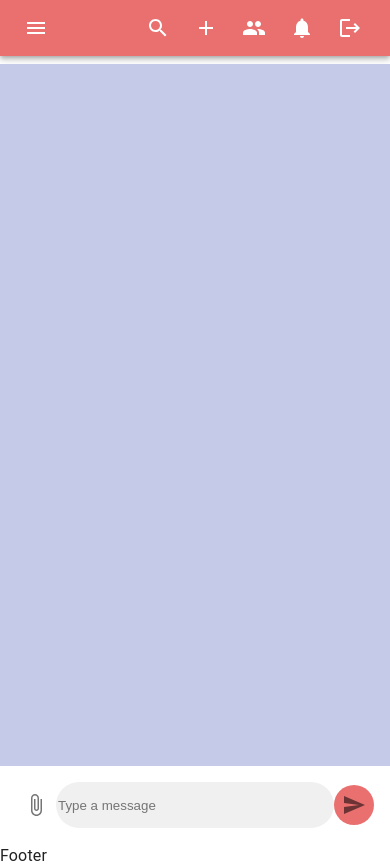
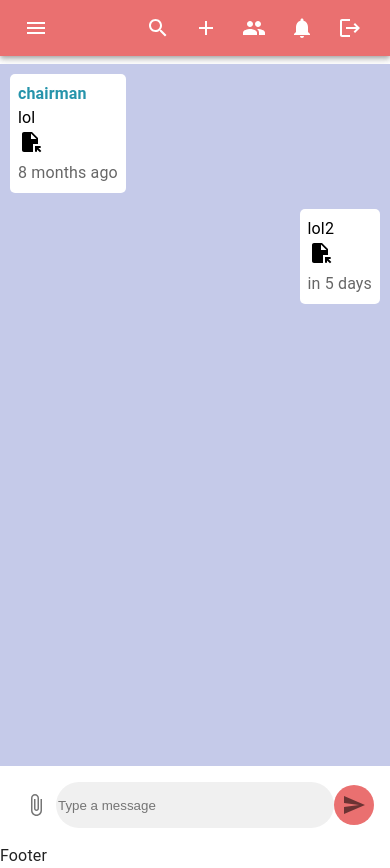
Before and after one commit to Gurjaspartap/chat-app-reactjs, a React (Vite) app in the folder client/: page /chat in a window 390 px wide. Built offline with nearby package versions, Linux system fonts and the light colour scheme.

Commit message:
progress updated

```diff
--- a/client/constants/color.js
+++ b/client/constants/color.js
@@ -1 +1,2 @@
 export const orange = "#ea7070";
+export const lightBlue = "#2694ab";
--- a/client/constants/sampleData.js
+++ b/client/constants/sampleData.js
@@ -147,3 +147,37 @@ export const sampleNotifications = [
     _id: "2",
   },
 ];
+export const sampleMessage = [
+  {
+    attachment: [
+      {
+        public_id: "asdfdsaa",
+        url: "https://www.w3schools.com/howto/img_avatar.png",
+      },
+    ],
+    content: "lol",
+    _id: "dsdsdsds",
+    sender: {
+      _id: "user._id",
+      name: "chairman",
+    },
+    chat: "chatId",
+    createdAt: "2024-02-12T10:41:30.630Z",
+  },
+  {
+    attachment: [
+      {
+        public_id: "asdfdsaa",
+        url: "https://www.w3schools.com/howto/img_avatar.png",
+      },
+    ],
+    content: "lol2",
+    _id: "dsdsdsd",
+    sender: {
+      _id: "dsdsdsd",
+      name: "chairman",
+    },
+    chat: "chatId",
+    createdAt: "2024-10-26T07:00:00Z",
+  },
+];
--- a/client/specific/ChatList.jsx
+++ b/client/specific/ChatList.jsx
@@ -9,7 +9,10 @@ const ChatList = ({ w = "100%", chats = [], chatId, onlineUsers = [], newMessage
   },
 ], handleDeleteChat, }) => {
   return (
-    <Stack width={w} direction={"column"} >
+    <Stack width={w} direction={"column"} sx={{
+      maxHeight: "calc(100vh - 4rem)", // Adjust as needed
+      overflowY: "auto", // Enables vertical scrolling
+    }} >
       {chats?.map((data) => {
         return <ChatItem key={data._id} {...data} />
       })}
--- /dev/null
+++ b/client/src/lib/features.js
@@ -0,0 +1,30 @@
+const fileFormat = (url = "") => {
+  const fileExtension = url.split(".").pop();
+  if (
+    fileExtension === "mp4" ||
+    fileExtension === "webm" ||
+    fileExtension === "ogg"
+  )
+    return "video";
+  if (
+    fileExtension === "mp3" ||
+    fileExtension === "wav" ||
+    fileExtension === "ogg"
+  )
+    return "audio";
+
+  if (
+    fileExtension === "png" ||
+    fileExtension === "jpg" ||
+    fileExtension === "jpeg" ||
+    fileExtension === "gif"
+  )
+    return "image";
+
+  return "file";
+};
+const transformImage = (url = "", width = 100) => {
+  url;
+};
+
+export { fileFormat, transformImage };
--- a/client/src/pages/Chat.jsx
+++ b/client/src/pages/Chat.jsx
@@ -3,18 +3,29 @@ import AppLayout from '../components/layout/AppLayout'
 import { IconButton, Stack } from '@mui/material'
 import { AttachFile as AttachFileIcon, Send as SendIcon } from '@mui/icons-material'
 import { InputBox } from '../components/styles/StylesComponents'
+import MessageComponent from '../shared/MessageComponent'
+import { sampleMessage } from '../../constants/sampleData'
+
+const user = {
+  _id: "dsdsdsd",
+  name: "Sanju"
+}
 
 const Chat = () => {
   const containerRef = useRef(null)
   return (
     <>
-      <Stack ref={containerRef} boxSizing={'border-box'} spacing={"1rem"} height={"90%"} bgcolor={"#c5cae9"}
+      <Stack ref={containerRef} boxSizing={'border-box'} spacing={"1rem"} height={"90%"} bgcolor={"#c5cae9"} padding={"10px"}
         sx={{
           overflowX: "hidden",
           overflowY: "auto",
         }}
       >
         {/* {Messages Renders} */}
+        {
+          sampleMessage.map((i, index) => {
+            return <MessageComponent key={index} message={i} user={user} />
+          })}
       </Stack >
 
       <form style={{
--- a/client/src/pages/Groups.jsx
+++ b/client/src/pages/Groups.jsx
@@ -1,9 +1,148 @@
-import React from 'react'
+import { Done as DoneIcon, Edit as EditIcon, Key, KeyboardBackspace as KeyboardBackspaceIcon, Menu as MenuIcon } from '@mui/icons-material';
+import { Box, Drawer, Grid, IconButton, Stack, TextField, Tooltip, Typography } from '@mui/material';
+import React, { memo, useEffect, useState } from 'react';
+import { Link, useNavigate, useSearchParams } from 'react-router-dom';
+import AvatarCard from '../shared/AvatarCard';
+import sampleChats from '../../constants/sampleData';
 
 const Groups = () => {
+  const chatId = useSearchParams()[0].get("group");
+  const [groupName, setGroupName] = useState("")
+  const [groupNameUpdatedValue, setGroupNameUpdatedValue] = useState("")
+
+  const navigate = useNavigate();
+  console.log("chatId", chatId)
+  const [isEdit, setIsEdit] = useState(true)
+  const navigateBack = () => {
+    navigate("/");
+  };
+  const updateGroupName = () => {
+    setIsEdit(false)
+    setGroupName(groupNameUpdatedValue)
+  }
+  useEffect(() => {
+    setGroupName("Group Name")
+    setGroupNameUpdatedValue("Group Name")
+    return () => {
+      setGroupName("")
+      setGroupNameUpdatedValue("")
+    }
+  }, [])
+  const [isMobileMenuOpen, setIsMobileMenuOpen] = useState(false);
+  const handleMobile = () => {
+    setIsMobileMenuOpen(!isMobileMenuOpen);
+  };
+  const handleMobileClose = () => {
+    setIsMobileMenuOpen(false);
+  };
+
+  const IconBtns = (
+    <>
+      <Box sx={{
+        display: { xs: "block", sm: "none" },
+        position: "fixed",
+        right: "1rem",
+        top: "6rem",
+        bgcolor: "rgba(0, 0, 0, 0.5)",
+        color: "#FFFFFF",
+        "&:hover": {
+          bgcolor: "rgba(0, 0, 0, 0.7)",
+        },
+      }}>
+        <IconButton sx={{ color: "#FFFFFF" }} onClick={handleMobile}>
+          <MenuIcon />
+        </IconButton>
+      </Box>
+      <Tooltip title="Back">
+        <IconButton
+          sx={{
+            position: "absolute",
+            top: "2rem",
+            left: "2rem",
+            bgcolor: "rgba(0,0,0,0.9)",
+            color: "white",
+            "&:hover": {
+              bgcolor: "rgba(0,0,0,0.5)",
+            },
+          }}
+          onClick={navigateBack}
+        >
+          <KeyboardBackspaceIcon />
+        </IconButton>
+      </Tooltip>
+    </>
+  );
+  const GroupName = <Stack direction={"row"} alignItems={"center"} justifyContent={"center"} spacing={"1rem"} padding={"1rem"} >
+    {isEdit ? <>
+      <TextField value={groupNameUpdatedValue} onChange={(e) => setGroupNameUpdatedValue(e.target.value)} />
+      <IconButton onClick={updateGroupName} >
+        <DoneIcon />
+      </IconButton>
+
+    </> : <>
+      <Typography variant='h4'>{groupName} </Typography>
+      <IconButton onClick={() => setIsEdit(true)} > <EditIcon /> </IconButton>
+    </>}
+  </Stack>
   return (
-    <div>Groups</div>
-  )
-}
+    <Grid container height={"100vh"}>
+      <Grid
+        item
+        sx={{
+          display: { xs: "none", sm: "block" },
+          backgroundColor: "#c5cae9",
+        }}
+        sm={4}
+      >
+        <GroupList myGroups={sampleChats} chatId={chatId} />
+      </Grid>
+      <Grid
+        item
+        xs={12}
+        sm={8}
+        sx={{
+          display: "flex",
+          flexDirection: "column",
+          alignItems: "center",
+          position: "relative",
+          padding: "1rem 3rem",
+        }}
+      >
+        {IconBtns}
+        {GroupName && GroupName}
+      </Grid>
+      <Drawer open={isMobileMenuOpen} onClose={handleMobileClose} sx={{
+        display: { xs: "block", sm: "none" },
+      }} >
+        <GroupList myGroups={sampleChats} chatId={chatId} />
+      </Drawer>
+    </Grid>
+  );
+};
 
-export default Groups
+const GroupList = ({ w = "100%", myGroups = [], chatId }) => (
+  <Stack>
+    {myGroups.length > 0 ? (
+      myGroups.map((group) => (
+        <GroupListItem key={group._id} group={group} chatId={chatId} />
+      ))
+    ) : (
+      <Typography textAlign={"center"} padding={"1rem"}>No groups</Typography>
+    )}
+  </Stack>
+);
+
+const GroupListItem = memo(({ group, chatId }) => {
+  const { name, avatar, _id } = group;
+
+  return (
+    <Link to={`?group/${_id}`} onClick={(e) => { if (chatId === _id) e.preventDefault }}>
+      <Stack direction="row" spacing={2} padding={"1rem"}>
+        <AvatarCard avatar={avatar} />
+        <Typography>{name}</Typography>
+      </Stack>
+    </Link>
+  );
+});
+
+export default Groups;
--- a/client/src/shared/AvatarCard.jsx
+++ b/client/src/shared/AvatarCard.jsx
@@ -1,5 +1,6 @@
 import { Stack, AvatarGroup, Box, Avatar } from '@mui/material';
 import React from 'react';
+import { transformImage } from '../lib/features';
 
 const AvatarCard = ({ avatar = [], max = 4 }) => {
   return (
@@ -9,7 +10,7 @@ const AvatarCard = ({ avatar = [], max = 4 }) => {
           <Box key={index} width={"5rem"} height={"3rem"}>
             <Avatar
               key={Math.random() * index}
-              src={src}
+              src={transformImage(src)}
               alt={`Avatar ${index}`}
               sx={{
                 width: "3rem",
--- /dev/null
+++ b/client/src/shared/MessageComponent.jsx
@@ -0,0 +1,49 @@
+import { Box, Typography } from '@mui/material';
+import React, { memo } from 'react'
+import { lightBlue } from '../../constants/color';
+import moment from "moment"
+import RenderAttachment from './RenderAttachment';
+import { fileFormat } from '../lib/features';
+const MessageComponent = ({ message, user }) => {
+  const { sender, content, attachment = [], createdAt } = message;
+  const sameSender = sender?._id === user?._id;
+  const timeAgo = moment(createdAt).fromNow()
+  return (
+    <div
+      style={{
+        alignSelf: sameSender ? "flex-end" : "flex-start",
+        backgroundColor: "white",
+        color: "black",
+        borderRadius: "5px",
+        padding: "0.5rem",
+        width: "fit-content"
+      }}
+
+    >
+      {!sameSender && <Typography color={lightBlue} fontWeight={"600"} varient={"caption"} >{sender.name} </Typography>}
+      {content && <Typography>{content}</Typography>}
+      {attachment.length > 0 && (
+        attachment.map((i, index) => {
+          const url = i.url
+          const file = fileFormat(url)
+          return <Box key={index} >
+            <a
+              href={url}
+              target='_blank'
+              download
+              style={{ color: "black" }}
+            >
+
+              <RenderAttachment file={file} url={url} />
+            </a>
+
+          </Box>
+        })
+      )}
+      <Typography varient={"caption"} color={"text.secondary"} > {timeAgo}</Typography>
+
+    </div>
+  )
+}
+
+export default memo(MessageComponent);
--- /dev/null
+++ b/client/src/shared/RenderAttachment.jsx
@@ -0,0 +1,27 @@
+import React from 'react'
+import { transformImage } from '../lib/features';
+import { FileOpen as FileOpenIcon } from '@mui/icons-material';
+
+const RenderAttachment = (file, url) => {
+  switch (file) {
+    case "video":
+      return <video src={url} preload='none' width={"200px"} controls />
+      break;
+    case "image":
+      return <img src={transformImage(url, 200)} alt='Attachment' width={"200px"} height={"150px"}
+        style={{
+          objectFit: "contain"
+        }}
+      ></img>
+      break;
+    case "audio":
+      return <audio src={url} preload='none' controls />
+      break;
+
+    default:
+      return <FileOpenIcon />
+      break;
+  }
+}
+
+export default RenderAttachment;
```
Also changed, not shown: client/dialogs/FileMenu.js (added, +18 -0 lines), client/specific/SearchDialog.jsx (deleted, +0 -9 lines).
